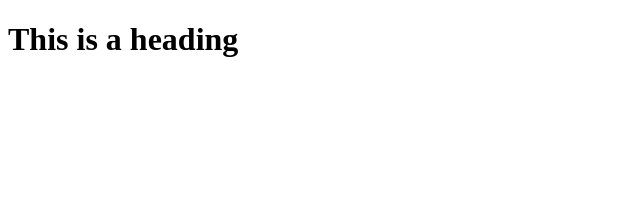
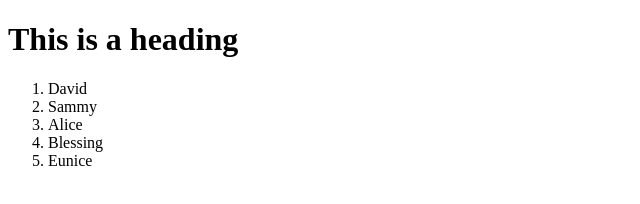
Before and after one commit to Ebeleagu/testing, a plain HTML site: page index.html in a window 1280 px wide. Shown: the whole page, without its empty margins (0-640 px from the left). Drawn offline with Linux system fonts and the light colour scheme.

Commit message:
added ordered list

```diff
--- a/index.html
+++ b/index.html
@@ -1,11 +1,18 @@
 <!DOCTYPE html>
 <html lang="en">
-<head>
-    <meta charset="UTF-8">
-    <meta name="viewport" content="width=device-width, initial-scale=1.0">
+  <head>
+    <meta charset="UTF-8" />
+    <meta name="viewport" content="width=device-width, initial-scale=1.0" />
     <title>Document</title>
-</head>
-<body>
+  </head>
+  <body>
     <h1>This is a heading</h1>
-</body>
+    <ol>
+      <li>David</li>
+      <li>Sammy</li>
+      <li>Alice</li>
+      <li>Blessing</li>
+      <li>Eunice</li>
+    </ol>
+  </body>
 </html>
```
